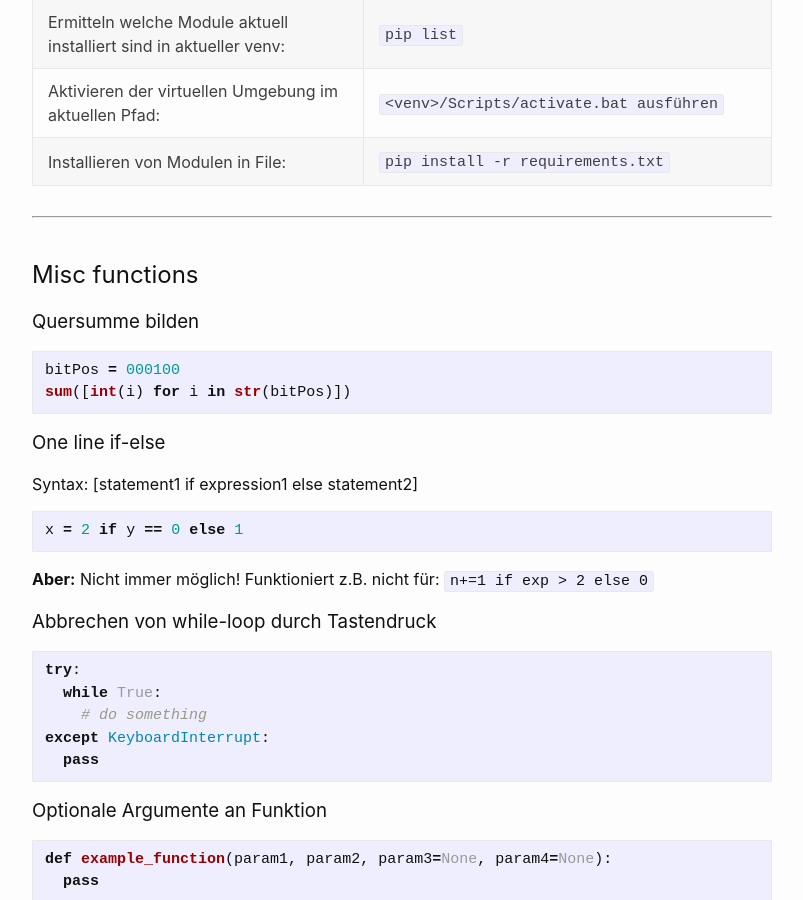
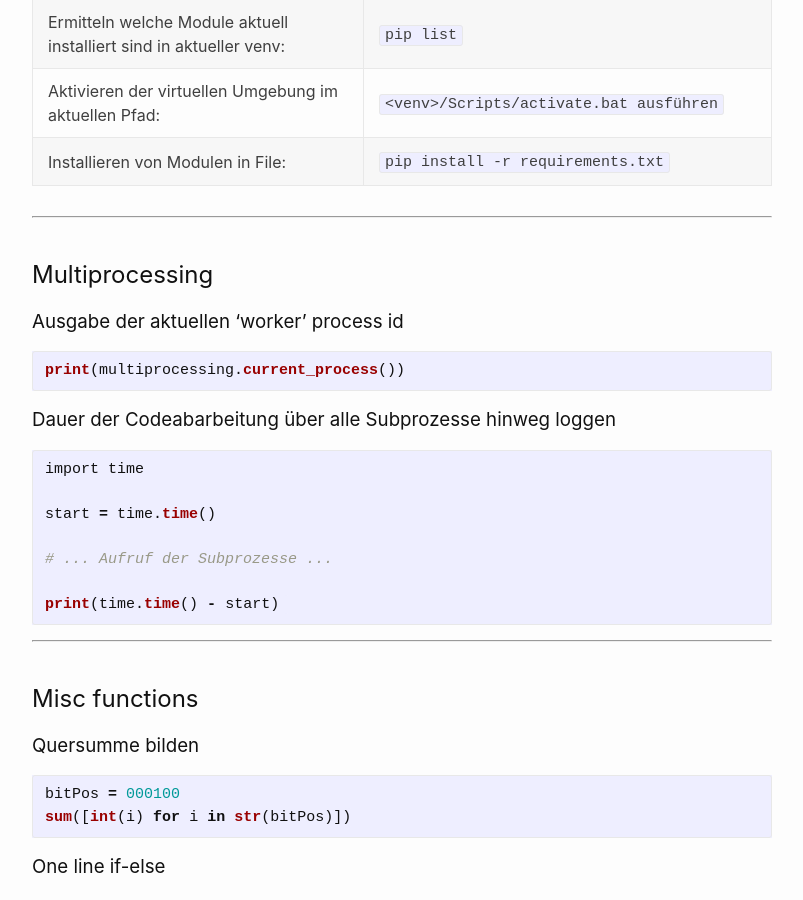
Before and after one commit to Hautaklyttn/progDocs, a Jekyll site: the page built from docs/articles/py_funcCollect.md, in a window 1280 px wide and 900 px high, scrolled down 4752 px. Shown: the whole window, without its empty margins (238-1041 px from the left). Built offline with Jekyll 4.4.1, drawn with Linux system fonts in a browser that asks for light colours.

Commit message:
Update py_funcCollect.md

````diff
--- a/docs/articles/py_funcCollect.md
+++ b/docs/articles/py_funcCollect.md
@@ -254,6 +254,28 @@ all_files = [f for f in Path(<pfad>).iterdir() if f.is_file()]
 
 &nbsp;
 
+## Multiprocessing
+
+### Ausgabe der aktuellen 'worker' process id
+```python
+print(multiprocessing.current_process())
+```
+
+### Dauer der Codeabarbeitung über alle Subprozesse hinweg loggen
+```python
+import time
+
+start = time.time()
+
+# ... Aufruf der Subprozesse ...
+
+print(time.time() - start)
+```
+
+---
+
+&nbsp;
+
 ## Misc functions
 
 ### Quersumme bilden
````
